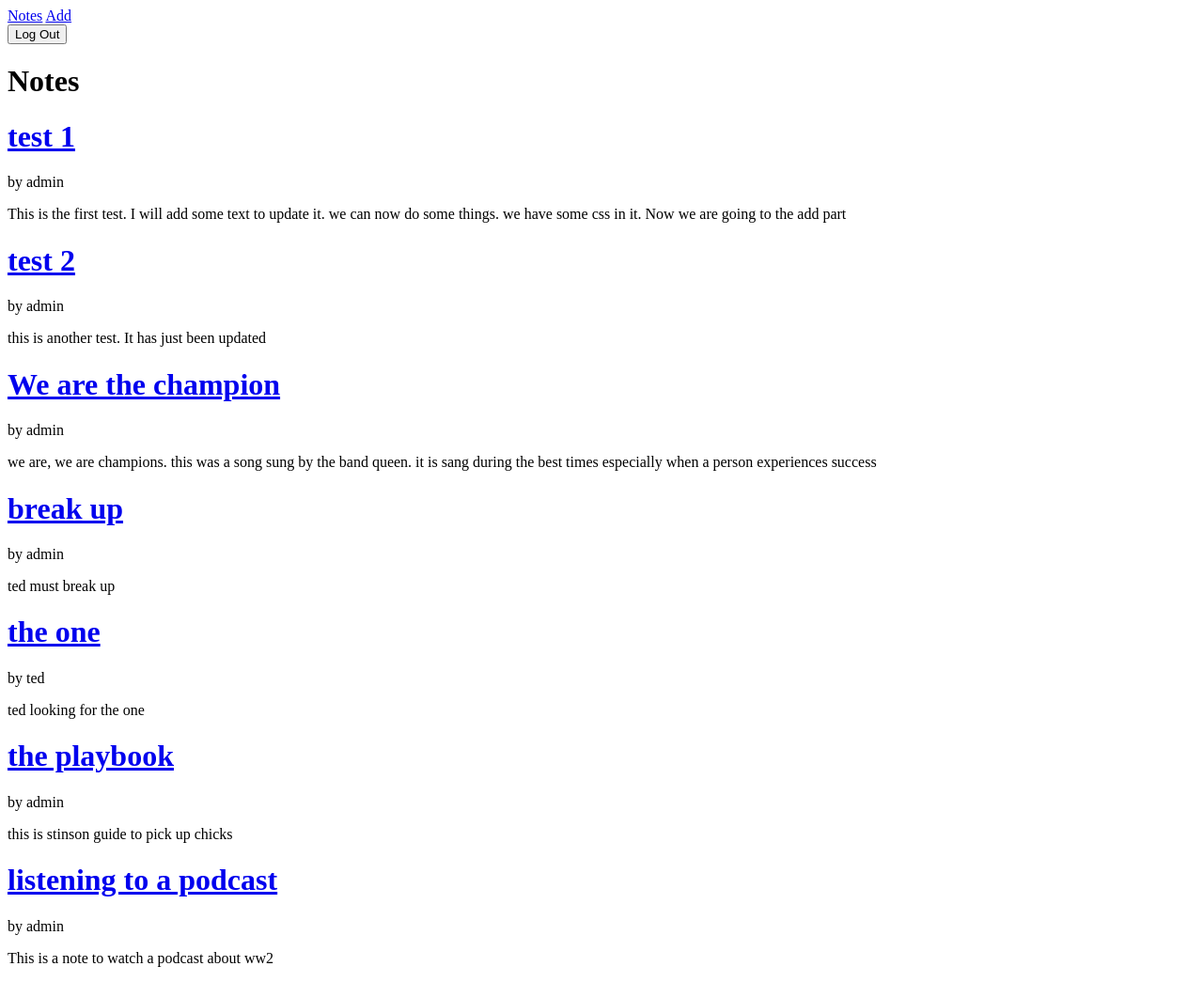
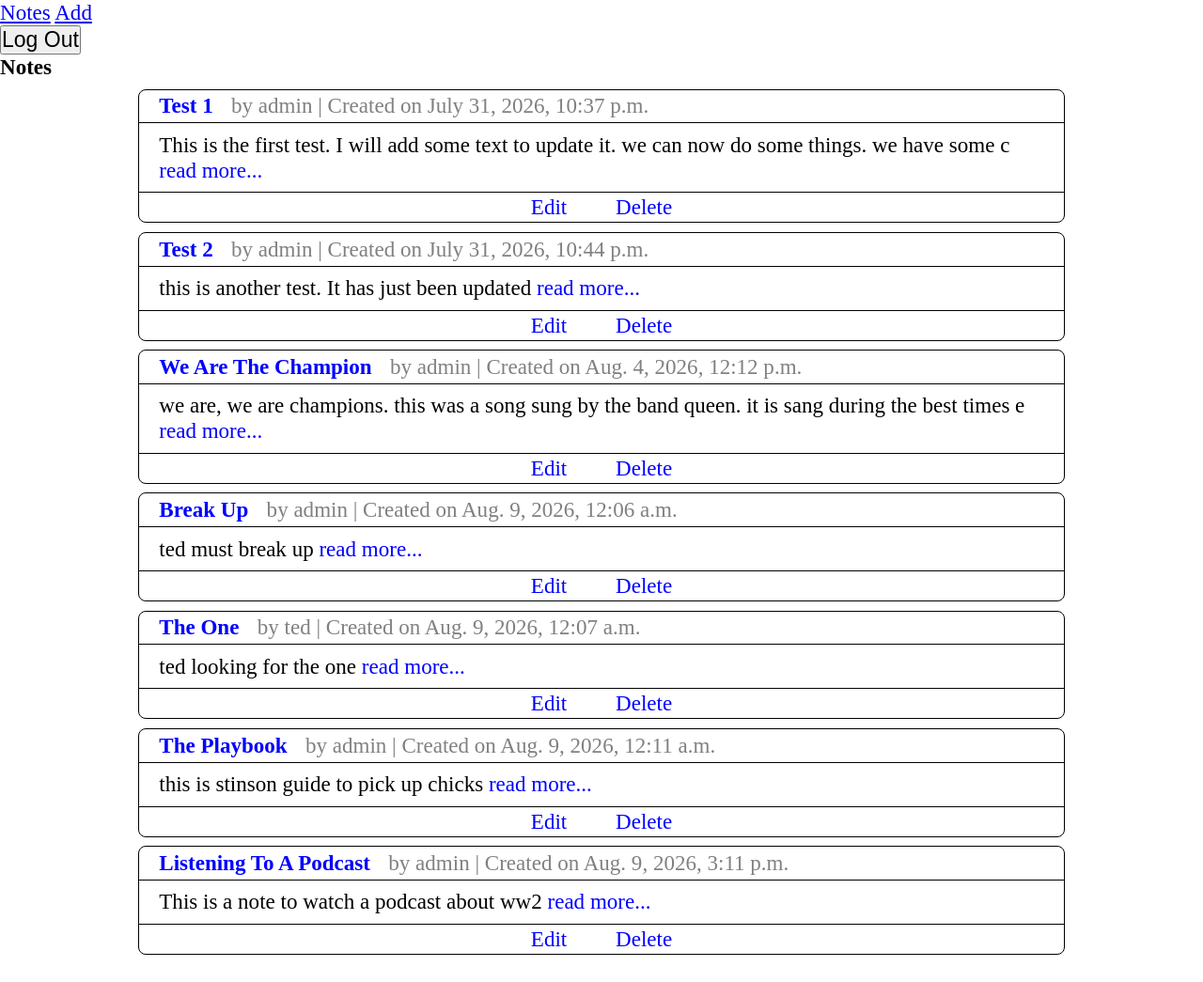
Before and after one commit to georgewakhu270/noteapp-beginner, a Django app: page /notes/ in a window 1280 px wide. Shown: the whole page at 94% size. After the commit the page ends 1016 px from the top, so only its background shows below. Run offline with Django 5.2, Linux system fonts and the light colour scheme; a user stored in the database is signed in; data comes from the database, SQL or seed files in the repository; both versions use the stored data as it was after the commit.

Commit message:
added some css

```diff
--- a/mynote/models.py
+++ b/mynote/models.py
@@ -15,3 +15,6 @@ class Note(models.Model):
 
     def get_absolute_url(self):
         return reverse('note_detail', kwargs={'pk': self.pk})
+
+    def reduce_body(self):
+        return self.body[:100]
--- a/mynote/templates/mynote/view.html
+++ b/mynote/templates/mynote/view.html
@@ -2,11 +2,27 @@
 
 {% block content %}
 <h1>Notes</h1>
-{% for mynote in note_list %}
-<div>
-    <h1><a href="{{ mynote.get_absolute_url }}">{{ mynote.title }}</a></h1>
-    <p>by {{ mynote.author }}</p>
-    <p>{{ mynote.body }}</p>
+<div class="card-list-div">
+    {% for mynote in note_list %}
+    <div class="card-wrapper">
+        <div class="head">
+            <h2>
+                <a href="{{ mynote.get_absolute_url }}">{{ mynote.title }}</a>
+            </h2>
+            <p>by {{ mynote.author }} | Created on {{ mynote.created_at }}</p>
+        </div>
+        <p class="body">
+            <span>
+                {{ mynote.reduce_body }}
+            </span>
+            <a href="{% url 'note_detail' pk=mynote.pk %}">read more...</a>
+        </p>
+        <div class="links">
+            <a href="{% url 'note_update' pk=mynote.pk %}" class="edit">Edit</a>
+            <a href="{% url 'note_delete' pk=mynote.pk %}" class="delete">Delete</a>
+        </div>
+    </div>
+    {% endfor %}
 </div>
-{% endfor %}
+
 {% endblock %}
--- a/noteapp/settings.py
+++ b/noteapp/settings.py
@@ -117,6 +117,7 @@ USE_TZ = True
 # https://docs.djangoproject.com/en/6.0/howto/static-files/
 
 STATIC_URL = 'static/'
+STATICFILES_DIRS = [BASE_DIR/"static"]
 
 LOGIN_REDIRECT_URL = 'note_view'
 LOGOUT_REDIRECT_URL = 'home'
--- /dev/null
+++ b/static/css/style.css
@@ -0,0 +1,140 @@
+*{
+    padding: 0;
+    margin: 0;
+    box-sizing: border-box;
+    font-size: 1.2rem;
+}
+
+/* the common items */
+form div {
+    display: flex;
+    flex-direction: column;
+    margin: 0.5rem 0;
+}
+
+form input[type='text'], form input[type='password'] {
+    border: none;
+    border-bottom: 1px solid black;
+    padding: 5px 8px;
+    outline: none;
+}
+
+form textarea {
+    outline: none;
+    padding: 5px 8px;
+    border-radius: 5px;
+}
+
+form label {
+    padding: 0.5px 1px;
+}
+
+form input[type='submit'] {
+    background-color: rgb(24, 197, 24);
+    padding: 10px;
+    border-color: inherit;
+    border-radius: 5px;
+    width: 50%;
+    margin: auto;
+}
+
+form input[type='submit']:hover {
+    background-color: rgb(58, 237, 58);
+}
+
+.form-div {
+    width: 80%;
+    margin: auto;
+}
+
+/* login page /accounts/login/ */
+
+.login-div {
+    height: 100vh;
+    padding: 10px;
+    width: 500px;
+    margin: auto;
+    display: flex;
+    align-items: center;
+}
+
+.login-div > div {
+    width: 100%;
+    border: 1px solid black;
+    border-radius: 8px;
+    padding: 1.2rem;
+    margin: 1.2rem 0;
+}
+
+/* this will be the notes page /notes/ */
+.card-list-div {
+    width: 80%;
+    margin: auto;
+}
+
+.card-wrapper {
+    margin: 0.5rem 1rem;
+    border-radius: 8px;
+    border: 1px solid black;
+}
+
+/* .card-wrapper:hover {
+    transform: scale(1.03);
+    -webkit-transform: scale(1.03);
+    -moz-transform: scale(1.03);
+    -o-transform: scale(1.03);
+} */
+
+.card-wrapper .head {
+    display: flex;
+    flex-direction: row;
+    align-items: center;
+    border-bottom: 1px solid black;
+    padding: 0.2rem 1.1rem;
+}
+
+.card-wrapper .head a {
+    text-decoration: none;
+    color: blue;
+    text-transform: capitalize;
+    margin: 0 1.01rem 0 0;
+}
+
+.card-wrapper a:hover {
+    text-decoration: underline !important;
+}
+
+.card-wrapper .head p {
+    color: gray;
+}
+
+.card-wrapper .body {
+    padding: 0.5rem 1.1rem;
+    border-bottom: 1px solid black;
+}
+
+.card-wrapper .body a {
+    color: blue;
+    text-decoration: none;
+}
+
+.card-wrapper .links {
+    padding: 0.1rem 2rem;
+    text-align: center;
+}
+
+.card-wrapper .links a {
+    color: blue;
+    text-decoration: none;
+    margin: 0 1.2rem;
+}
+
+.card-wrapper .links a.edit:hover {
+    color: green;
+}
+
+.card-wrapper .links a.delete:hover {
+    color: red;
+}
+
+/* update page /notes/<int:pk>/update */
--- a/templates/base.html
+++ b/templates/base.html
@@ -1,12 +1,14 @@
+{% load static %}
+
 <!DOCTYPE html>
 <html lang="en">
 <head>
     <meta charset="UTF-8">
     <meta name="viewport" content="width=device-width, initial-scale=1.0">
     <title>Notes</title>
+    <link rel="stylesheet" href="{% static 'css/style.css' %}">
 </head>
 <body>
-    {% if user.is_authenticated %}
     <header>
         <a href="{% url 'note_view' %}">Notes</a>
         <a href="{% url 'note_new' %}">Add</a>
@@ -19,9 +21,7 @@
         {% block content %}
         {% endblock %}
     </main>
-    {% else %}
-    <a href="{% url 'login' %}">login</a>
 
-    {% endif %}
+    <script src="{% static 'js/function.js' %}"></script>
 </body>
 </html>
--- a/templates/registration/signup.html
+++ b/templates/registration/signup.html
@@ -1,9 +1,12 @@
+{% load static %}
+
 <!DOCTYPE html>
 <html lang="en">
 <head>
     <meta charset="UTF-8">
     <meta name="viewport" content="width=device-width, initial-scale=1.0">
     <title>Document</title>
+    <link rel="stylesheet" href="{% static 'css/style.css' %}">
 </head>
 <body>
     <form action="" method="post">
@@ -11,5 +14,6 @@
         {{ form.as_p }}
         <button type="submit">signup</button>
     </form>
+    <script src="{% static 'js/function.js' %}"></script>
 </body>
 </html>
```
Also changed, not shown: mynote/templates/mynote/new.html (+10 -5 lines), mynote/templates/mynote/update.html (+11 -5 lines), templates/registration/login.html (+12 -2 lines), db.sqlite3, static/js/function.js (added).
